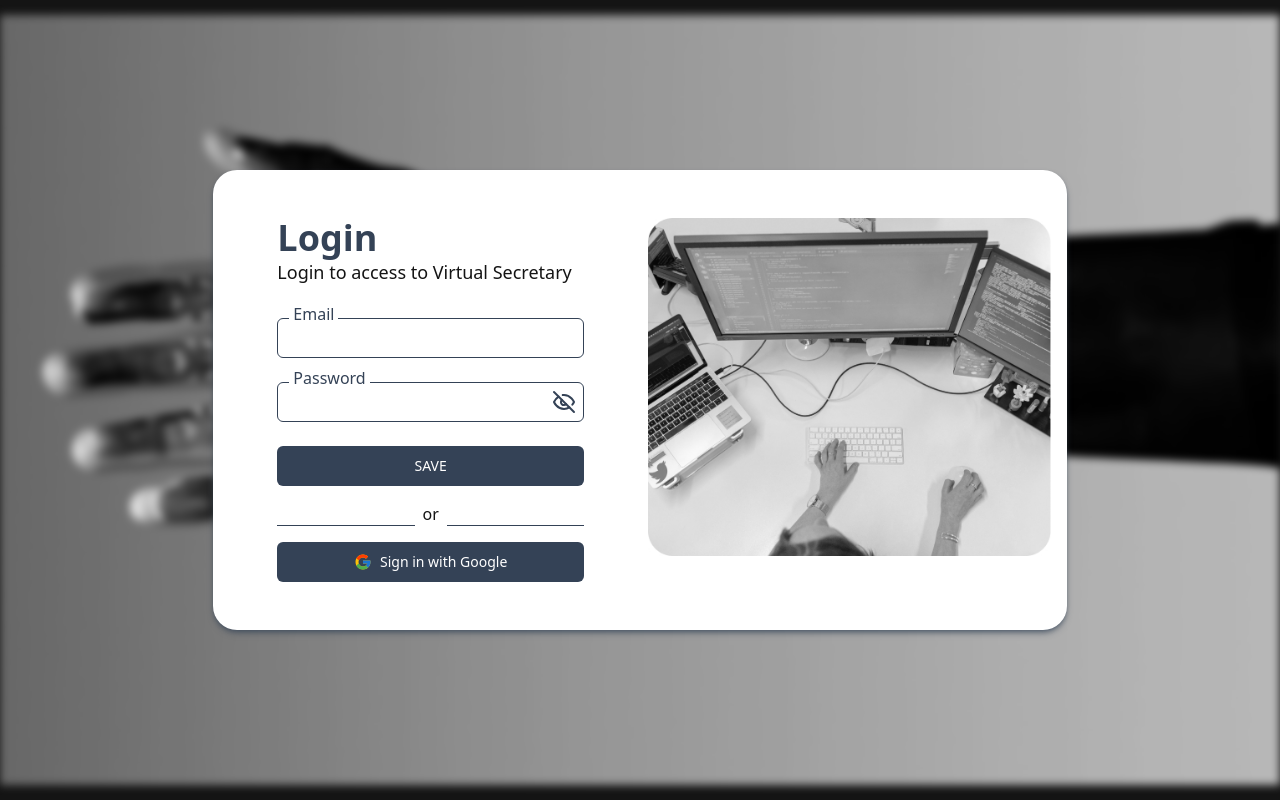
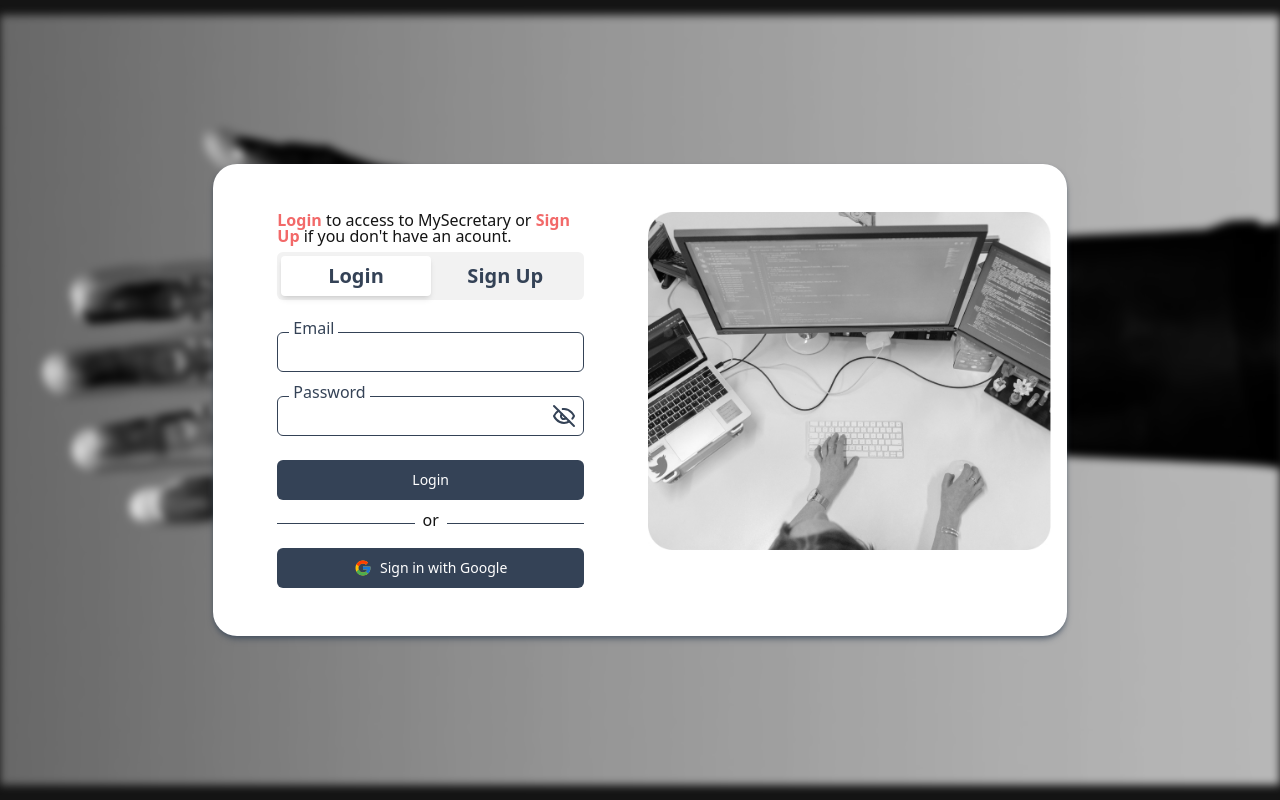
Before and after one commit to Risbel/email-manager-app, a Next.js app: page /auth/login in a window 1280 px wide. Built offline with nearby package versions, Linux system fonts and the light colour scheme; no server answers.

Commit message:
feat: Add login mutation

```diff
--- a/next.config.js
+++ b/next.config.js
@@ -1,7 +1,14 @@
 /** @type {import('next').NextConfig} */
 const nextConfig = {
   images: {
-    domains: ["lh3.googleusercontent.com"],
+    remotePatterns: [
+      {
+        protocol: "https",
+        hostname: "lh3.googleusercontent.com",
+        port: "",
+        pathname: "/**",
+      },
+    ],
   },
   typescript: {
     ignoreBuildErrors: true,
--- a/package.json
+++ b/package.json
@@ -14,6 +14,7 @@
     "@radix-ui/react-dialog": "^1.0.5",
     "@radix-ui/react-dropdown-menu": "^2.0.6",
     "@radix-ui/react-slot": "^1.0.2",
+    "@radix-ui/react-tabs": "^1.0.4",
     "@tanstack/react-query": "^5.13.4",
     "axios": "^1.6.2",
     "class-variance-authority": "^0.7.0",
--- a/src/app/auth/layout.tsx
+++ b/src/app/auth/layout.tsx
@@ -1,8 +1,3 @@
-export const metadata = {
-  title: "Next.js",
-  description: "Generated by Next.js",
-};
-
 export default function RootLayout({ children }: { children: React.ReactNode }) {
   return <div>{children}</div>;
 }
--- a/src/app/auth/login/components/LoginForm.tsx
+++ b/src/app/auth/login/components/LoginForm.tsx
@@ -1,3 +1,5 @@
+"use client";
+
 import { z } from "zod";
 import { zodResolver } from "@hookform/resolvers/zod";
 import { SubmitHandler, useForm } from "react-hook-form";
@@ -5,6 +7,9 @@ import { Input, Label } from "@/components/ui/input";
 import { Button } from "@/components/ui/button";
 import { useState } from "react";
 import { EyeIcon, EyeOffIcon } from "lucide-react";
+import useLogin from "@/hooks/useLogin";
+import Image from "next/image";
+import { cn } from "@/lib/shadcn-utils";
 
 const loginSchema = z.object({
   email: z.string().min(1, { message: "The email is required" }).email(),
@@ -15,6 +20,9 @@ export type ILoginSchema = z.infer<typeof loginSchema>;
 
 const LoginForm = () => {
   const [isPassword, setIsPassword] = useState(false);
+
+  const { mutate, data, isPending } = useLogin();
+
   const {
     register,
     handleSubmit,
@@ -24,28 +32,39 @@ const LoginForm = () => {
   });
 
   const onSubmit: SubmitHandler<ILoginSchema> = (data) => {
-    console.log(data);
+    mutate(data);
   };
+
+  console.log(data);
 
   return (
     <form onSubmit={handleSubmit(onSubmit)} className="flex flex-col gap-6">
       <div className="relative">
         <Label name={"Email"} htmlfor={"email"} />
-        <Input {...register("email")} autoComplete="none" />
-        {errors.email && <p className="text-xs italic text-red-500">{errors.email.message}</p>}
+        <Input {...register("email")} autoComplete="none" id="email" />
+        {errors.email && <p className="text-start text-xs italic text-red-500">{errors.email.message}</p>}
       </div>
       <div className="relative">
         <Label name={"Password"} htmlfor={"password"} className="z-30" />
         <div className="relative z-20">
-          <Input {...register("password")} autoComplete="none" type={isPassword ? "text" : "password"} />
+          <Input {...register("password")} id="password" autoComplete="none" type={isPassword ? "text" : "password"} />
           <div className="absolute right-2 top-2 cursor-pointer" onClick={() => setIsPassword((prev) => !prev)}>
             {isPassword ? <EyeIcon className="stroke-primary" /> : <EyeOffIcon className="stroke-primary" />}
           </div>
         </div>
 
-        {errors.password && <p className="text-xs italic text-red-500">{errors.password.message}</p>}
+        {errors.password && <p className="text-start text-xs italic text-red-500">{errors.password.message}</p>}
       </div>
-      <Button type="submit">SAVE</Button>
+      <Button className="flex items-center gap-2" type="submit">
+        Login
+        <Image
+          className={cn("animate-spin", !isPending && "hidden")}
+          width={15}
+          height={15}
+          src="/spinner-secondary.svg"
+          alt="spinner"
+        />
+      </Button>
     </form>
   );
 };
--- /dev/null
+++ b/src/app/auth/login/components/SignInGoogle.tsx
@@ -0,0 +1,38 @@
+"use client";
+
+import { Button } from "@/components/ui/button";
+import Image from "next/image";
+import { useState } from "react";
+import { signIn } from "next-auth/react";
+import { cn } from "@/lib/shadcn-utils";
+
+const SignInGoogle = () => {
+  const [isLoading, setIsLoading] = useState(false);
+  return (
+    <div className="flex justify-center">
+      <Button
+        onClick={(e) => {
+          e.preventDefault();
+          setIsLoading(true);
+          signIn("google", {
+            callbackUrl: "/",
+          });
+          setIsLoading(true);
+        }}
+        className="flex items-center gap-2 w-full"
+      >
+        <Image width={18} height={18} src="/icon_google.svg" alt="icon google" />
+        Sign in with Google
+        <Image
+          className={cn("animate-spin", !isLoading && "hidden")}
+          width={15}
+          height={15}
+          src="/spinner-secondary.svg"
+          alt="spinner"
+        />
+      </Button>
+    </div>
+  );
+};
+
+export default SignInGoogle;
--- a/src/app/auth/login/page.tsx
+++ b/src/app/auth/login/page.tsx
@@ -1,18 +1,13 @@
-"use client";
-
-import { Button } from "@/components/ui/button";
-import { cn } from "@/lib/shadcn-utils";
-import { signIn } from "next-auth/react";
 import Image from "next/image";
-import { useState } from "react";
 import LoginForm from "./components/LoginForm";
+import { Tabs, TabsContent, TabsList, TabsTrigger } from "@/components/ui/tabs";
+import SignInGoogle from "./components/SignInGoogle";
 
 const Login = () => {
-  const [isLoading, setIsLoading] = useState(false);
-
   return (
     <div className="relative flex justify-center items-center h-screen overflow-hidden bg-current">
       <Image
+        priority
         className="blur-sm w-screen hidden md:block"
         src={"/home-image-robotic-hand.jpg"}
         height={768}
@@ -21,51 +16,47 @@ const Login = () => {
       />
 
       <Image
+        priority
         className="blur-sm w-screen md:hidden"
         src={"/home-image-robotic-hand-movile.jpg"}
         height={667}
         width={375}
         alt="home image robotic hand movile"
       />
-      <div className="grid md:grid-cols-2 gap-4 justify-center md:justify-around absolute rounded-xl md:rounded-3xl shadow-md shadow-primary/60 px-4 py-12 w-full md:w-5/6 lg:w-8/12 bg-primary-foreground">
+      <div className="grid grid-cols-1 md:grid-cols-2 gap-4 justify-center text-center md:justify-around absolute rounded-xl md:rounded-3xl shadow-md shadow-primary/60 px-4 py-4 md:py-12 w-full md:w-5/6 lg:w-8/12 bg-primary-foreground">
         <div className="lg:px-12">
-          <div className="pb-8">
-            <h1 className="text-center md:text-start font-semibold text-4xl text-primary">Login</h1>
-            <p className="text-center md:text-start font-light text-lg">Login to access to Virtual Secretary</p>
+          <div className="pb-2">
+            <p className="text-start font-light text-md leading-4">
+              <span className="text-destructive/80 font-semibold">Login</span> to access to MySecretary or
+              <span className="text-destructive/80 font-semibold"> Sign Up</span> if you don&apos;t have an acount.
+            </p>
           </div>
 
-          <LoginForm />
-
-          <div className="flex my-4">
-            <div className="border-b border-primary w-full" />
-            <p className="px-2">or</p>
-            <div className="border-b border-primary w-full" />
-          </div>
-
-          <div className="flex justify-center">
-            <Button
-              onClick={() =>
-                signIn("google", {
-                  callbackUrl: "https://secretary-app.vercel.app",
-                })
-              }
-              className="flex items-center gap-2 w-full"
-            >
-              <Image width={18} height={18} src="/icon_google.svg" alt="icon google" />
-              Sign in with Google
-              <Image
-                className={cn("animate-spin", !isLoading && "hidden")}
-                width={15}
-                height={15}
-                src="/spinner-secondary.svg"
-                alt="spinner"
-              />
-            </Button>
-          </div>
+          <Tabs defaultValue="login">
+            <TabsList>
+              <TabsTrigger value="login">
+                <h1 className="text-center font-semibold text-xl text-primary">Login</h1>
+              </TabsTrigger>
+              <TabsTrigger value="signup">
+                <h1 className="text-center font-semibold text-xl text-primary">Sign Up</h1>
+              </TabsTrigger>
+            </TabsList>
+            <TabsContent value="login">
+              <LoginForm />
+              <div className="flex mb-6">
+                <div className="border-b border-primary w-full" />
+                <p className="px-2 translate-y-2">or</p>
+                <div className="border-b border-primary w-full" />
+              </div>
+              <SignInGoogle />
+            </TabsContent>
+            <TabsContent value="signup">Change your password here.</TabsContent>
+          </Tabs>
         </div>
         <div>
           <Image
-            className="hidden md:block"
+            priority
+            className="hidden md:block w-auto"
             src={"/secretary-on-desktop.jpg"}
             height={350}
             width={450}
--- /dev/null
+++ b/src/components/ui/tabs.tsx
@@ -0,0 +1,52 @@
+"use client";
+
+import * as React from "react";
+import * as TabsPrimitive from "@radix-ui/react-tabs";
+
+import { cn } from "@/lib/shadcn-utils";
+
+const Tabs = TabsPrimitive.Root;
+
+const TabsList = React.forwardRef<
+  React.ElementRef<typeof TabsPrimitive.List>,
+  React.ComponentPropsWithoutRef<typeof TabsPrimitive.List>
+>(({ className, ...props }, ref) => (
+  <TabsPrimitive.List
+    ref={ref}
+    className={cn("flex w-full justify-between h-12 px-1 mb-8 items-center rounded-md bg-secondary", className)}
+    {...props}
+  />
+));
+TabsList.displayName = TabsPrimitive.List.displayName;
+
+const TabsTrigger = React.forwardRef<
+  React.ElementRef<typeof TabsPrimitive.Trigger>,
+  React.ComponentPropsWithoutRef<typeof TabsPrimitive.Trigger>
+>(({ className, ...props }, ref) => (
+  <TabsPrimitive.Trigger
+    ref={ref}
+    className={cn(
+      "flex items-center justify-center whitespace-nowrap w-full rounded-sm py-1.5 px-1 text-sm font-medium ring-offset-background transition-all focus-visible:outline-none focus-visible:ring-2 focus-visible:ring-ring focus-visible:ring-offset-2 disabled:pointer-events-none disabled:opacity-50 data-[state=active]:bg-background data-[state=active]:text-foreground data-[state=active]:shadow-md",
+      className
+    )}
+    {...props}
+  />
+));
+TabsTrigger.displayName = TabsPrimitive.Trigger.displayName;
+
+const TabsContent = React.forwardRef<
+  React.ElementRef<typeof TabsPrimitive.Content>,
+  React.ComponentPropsWithoutRef<typeof TabsPrimitive.Content>
+>(({ className, ...props }, ref) => (
+  <TabsPrimitive.Content
+    ref={ref}
+    className={cn(
+      "mt-2 ring-offset-background focus-visible:outline-none focus-visible:ring-2 focus-visible:ring-ring focus-visible:ring-offset-2",
+      className
+    )}
+    {...props}
+  />
+));
+TabsContent.displayName = TabsPrimitive.Content.displayName;
+
+export { Tabs, TabsList, TabsTrigger, TabsContent };
--- a/src/config/axios.config.ts
+++ b/src/config/axios.config.ts
@@ -2,5 +2,5 @@ import axios from "axios";
 
 export const httpService = axios.create({
   baseURL: process.env.NEXT_PUBLIC_BASE_URL_SERVER,
-  withCredentials: true,
+  withCredentials: false,
 });
--- /dev/null
+++ b/src/hooks/useLogin.ts
@@ -0,0 +1,10 @@
+import { login } from "@/services/login";
+import { useMutation } from "@tanstack/react-query";
+
+const useLogin = () => {
+  return useMutation({
+    mutationFn: login,
+  });
+};
+
+export default useLogin;
--- /dev/null
+++ b/src/services/login.ts
@@ -0,0 +1,6 @@
+import { httpService } from "@/config/axios.config";
+
+export const login = async (data: any) => {
+  const response = await httpService.post("/auth/jwt/create", data);
+  return response.data;
+};
```
Also changed, not shown: 1 other file (tests, documents, lock files or other folders).
